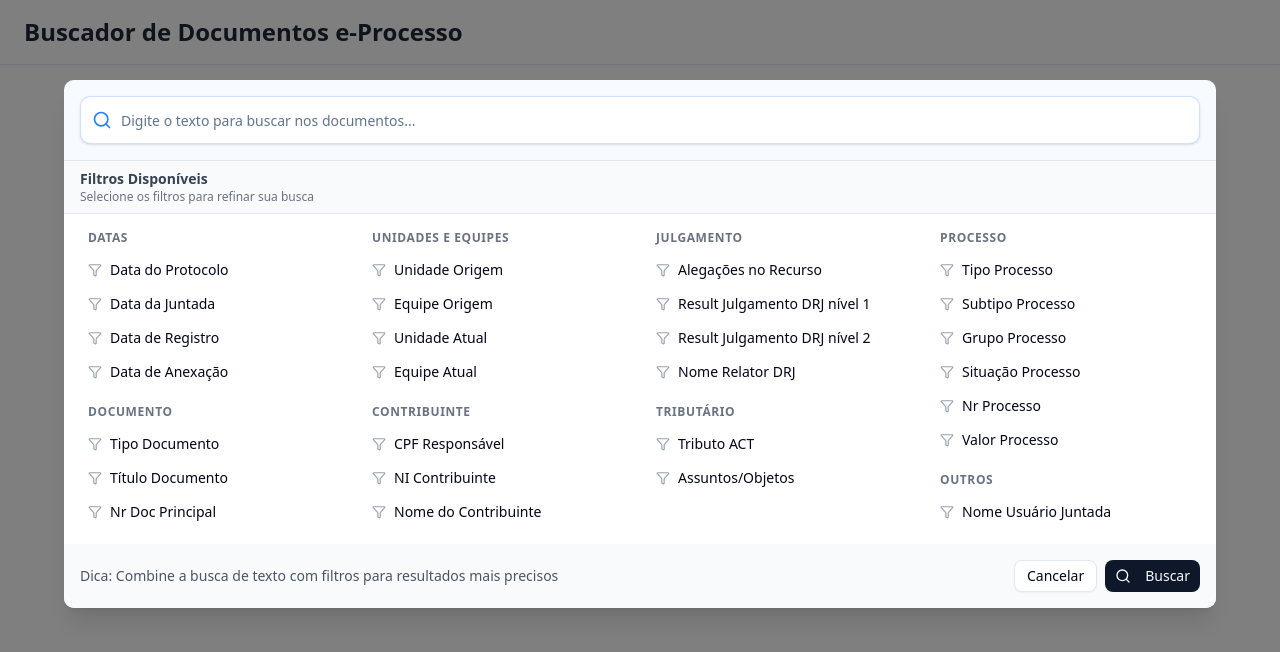
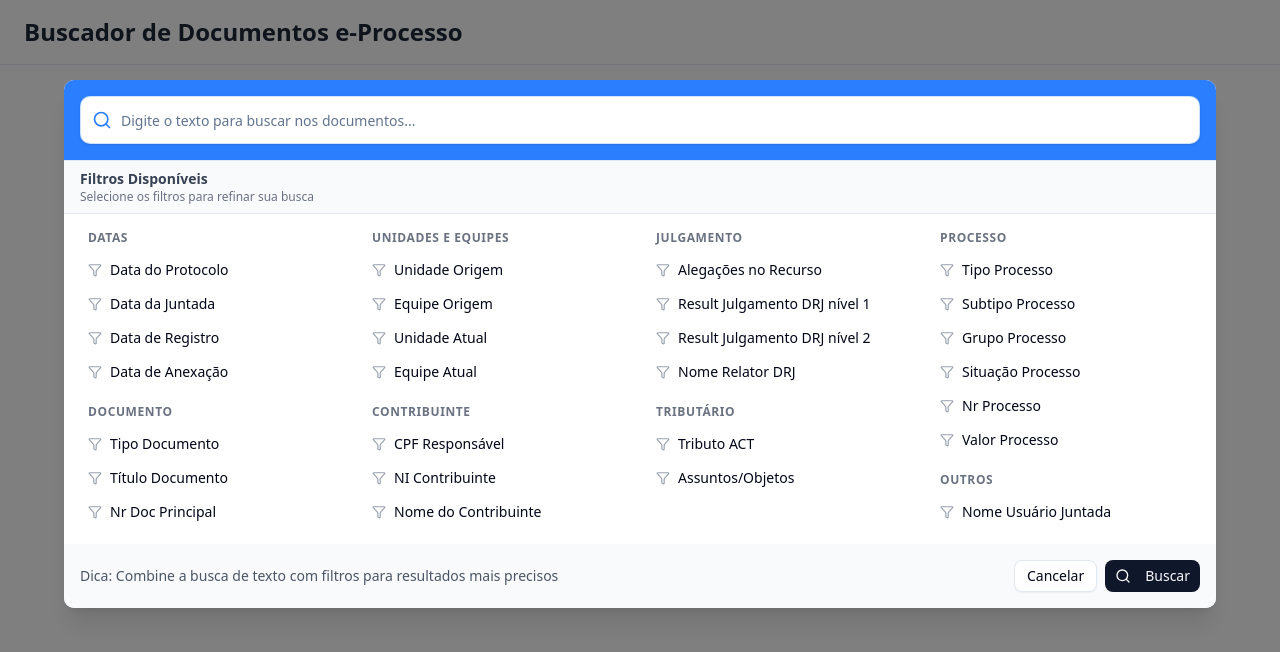
Before and after one commit to gtm-serpro/buscador, a React (Vite) app: page /search in a window 1280 px wide. Shown: the top 652 px of the page. Built offline with nearby package versions, Linux system fonts and the light colour scheme; no server answers.

Commit message:
color header command

```diff
--- a/src/components/search/SearchCommand/index.tsx
+++ b/src/components/search/SearchCommand/index.tsx
@@ -39,7 +39,7 @@ export default function SearchCommand({ onSearch, onClose }: SearchCommandProps)
     <div className="fixed inset-0 bg-black/50 flex items-start justify-center pt-20 z-50">
       <div className="bg-white rounded-lg shadow-xl w-full max-w-6xl mx-4 max-h-[85vh] flex flex-col">
         {/* Header com Input de Busca */}
-        <div className="p-4 bg-blue-50/50 border-b rounded-t-lg">
+        <div className="p-4 bg-blue-500 border-b rounded-t-lg">
         <div className="relative  mx-auto">
           <Search className="absolute left-3 top-1/2 -translate-y-1/2 text-blue-500 h-5 w-5 pointer-events-none " />
           <Input
```
